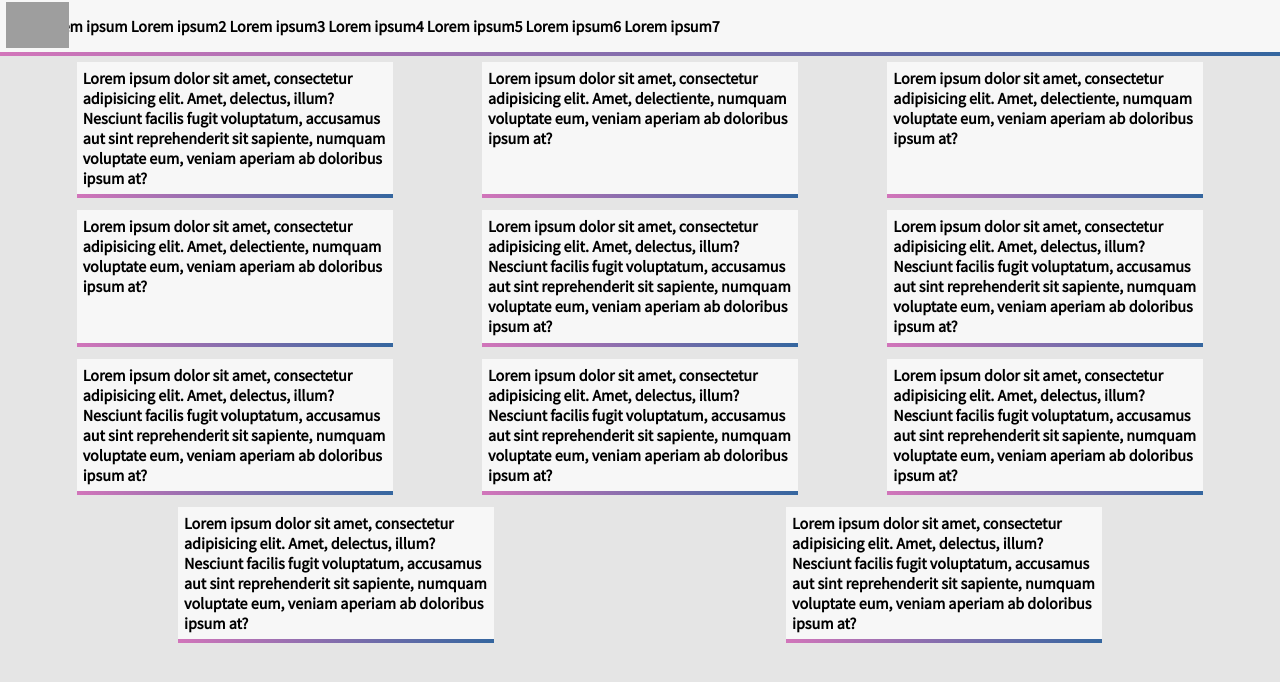
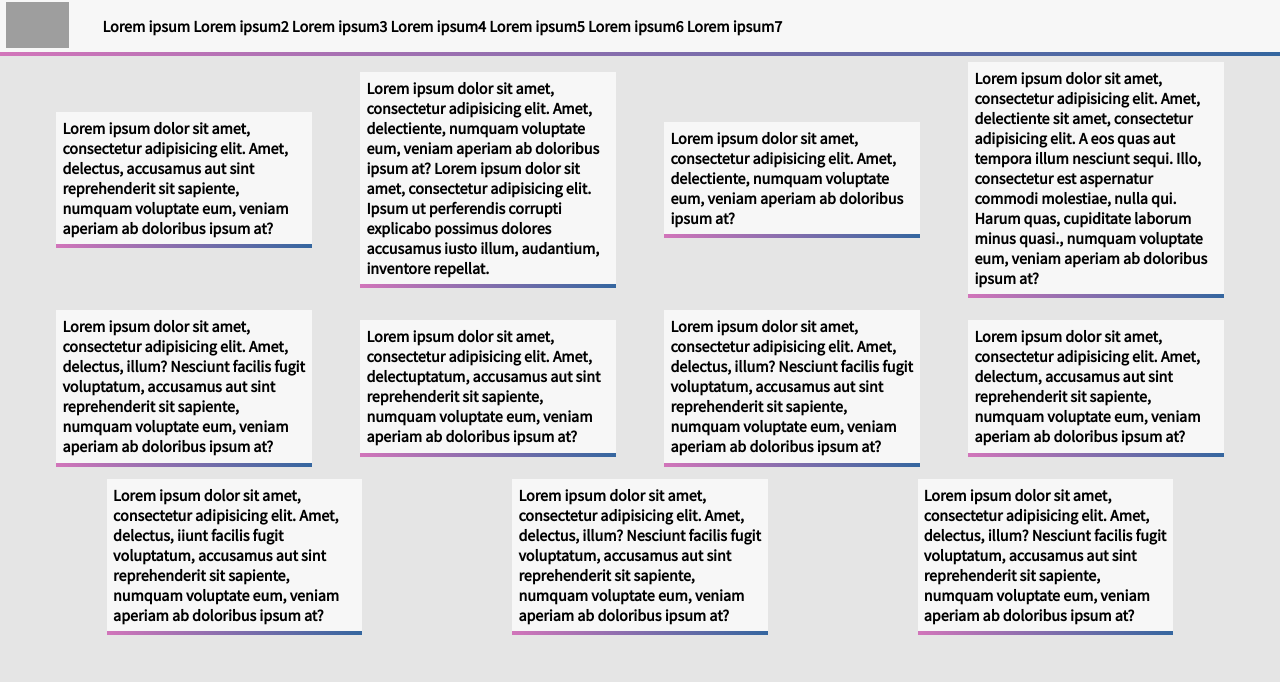
Before and after one commit to wojciechwojciech/wojciechwojciech.github.io, a PHP site: page /kurier/index.html in a window 1280 px wide. Shown: the top 682 px of the page. Run offline with PHP 8.4, Linux system fonts and the light colour scheme; grey boxes are pictures that could not be loaded.

Commit message:
Add files via upload

```diff
--- a/kurier/index.html
+++ b/kurier/index.html
@@ -22,16 +22,16 @@
             </ul>
         </nav>
         <content>
-            <article>Lorem ipsum dolor sit amet, consectetur adipisicing elit. Amet, delectus, illum? Nesciunt facilis fugit voluptatum, accusamus aut sint reprehenderit sit sapiente, numquam voluptate eum, veniam aperiam ab doloribus ipsum at?</article>
+            <article>Lorem ipsum dolor sit amet, consectetur adipisicing elit. Amet, delectus,  accusamus aut sint reprehenderit sit sapiente, numquam voluptate eum, veniam aperiam ab doloribus ipsum at?</article>
+            <article>Lorem ipsum dolor sit amet, consectetur adipisicing elit. Amet, delectiente, numquam voluptate eum, veniam aperiam ab doloribus ipsum at? Lorem ipsum dolor sit amet, consectetur adipisicing elit. Ipsum ut perferendis corrupti explicabo possimus dolores accusamus iusto illum, audantium, inventore repellat.</article>
             <article>Lorem ipsum dolor sit amet, consectetur adipisicing elit. Amet, delectiente, numquam voluptate eum, veniam aperiam ab doloribus ipsum at?</article>
-            <article>Lorem ipsum dolor sit amet, consectetur adipisicing elit. Amet, delectiente, numquam voluptate eum, veniam aperiam ab doloribus ipsum at?</article>
-            <article>Lorem ipsum dolor sit amet, consectetur adipisicing elit. Amet, delectiente, numquam voluptate eum, veniam aperiam ab doloribus ipsum at?</article>
+            <article>Lorem ipsum dolor sit amet, consectetur adipisicing elit. Amet, delectiente sit amet, consectetur adipisicing elit. A eos quas aut tempora illum nesciunt sequi. Illo, consectetur est aspernatur commodi molestiae, nulla qui. Harum quas, cupiditate laborum minus quasi., numquam voluptate eum, veniam aperiam ab doloribus ipsum at?</article>
 <!--            <article><iframe src="https://www.youtube.com/embed?v=TKO8zmF98nI" frameborder="0"></iframe></article>-->
             <article>Lorem ipsum dolor sit amet, consectetur adipisicing elit. Amet, delectus, illum? Nesciunt facilis fugit voluptatum, accusamus aut sint reprehenderit sit sapiente, numquam voluptate eum, veniam aperiam ab doloribus ipsum at?</article>
+            <article>Lorem ipsum dolor sit amet, consectetur adipisicing elit. Amet, delectuptatum, accusamus aut sint reprehenderit sit sapiente, numquam voluptate eum, veniam aperiam ab doloribus ipsum at?</article>
             <article>Lorem ipsum dolor sit amet, consectetur adipisicing elit. Amet, delectus, illum? Nesciunt facilis fugit voluptatum, accusamus aut sint reprehenderit sit sapiente, numquam voluptate eum, veniam aperiam ab doloribus ipsum at?</article>
-            <article>Lorem ipsum dolor sit amet, consectetur adipisicing elit. Amet, delectus, illum? Nesciunt facilis fugit voluptatum, accusamus aut sint reprehenderit sit sapiente, numquam voluptate eum, veniam aperiam ab doloribus ipsum at?</article>
-            <article>Lorem ipsum dolor sit amet, consectetur adipisicing elit. Amet, delectus, illum? Nesciunt facilis fugit voluptatum, accusamus aut sint reprehenderit sit sapiente, numquam voluptate eum, veniam aperiam ab doloribus ipsum at?</article>
-            <article>Lorem ipsum dolor sit amet, consectetur adipisicing elit. Amet, delectus, illum? Nesciunt facilis fugit voluptatum, accusamus aut sint reprehenderit sit sapiente, numquam voluptate eum, veniam aperiam ab doloribus ipsum at?</article>
+            <article>Lorem ipsum dolor sit amet, consectetur adipisicing elit. Amet, delectum, accusamus aut sint reprehenderit sit sapiente, numquam voluptate eum, veniam aperiam ab doloribus ipsum at?</article>
+            <article>Lorem ipsum dolor sit amet, consectetur adipisicing elit. Amet, delectus, iiunt facilis fugit voluptatum, accusamus aut sint reprehenderit sit sapiente, numquam voluptate eum, veniam aperiam ab doloribus ipsum at?</article>
             <article>Lorem ipsum dolor sit amet, consectetur adipisicing elit. Amet, delectus, illum? Nesciunt facilis fugit voluptatum, accusamus aut sint reprehenderit sit sapiente, numquam voluptate eum, veniam aperiam ab doloribus ipsum at?</article>
             <article>Lorem ipsum dolor sit amet, consectetur adipisicing elit. Amet, delectus, illum? Nesciunt facilis fugit voluptatum, accusamus aut sint reprehenderit sit sapiente, numquam voluptate eum, veniam aperiam ab doloribus ipsum at?</article>
 
--- a/kurier/script.js
+++ b/kurier/script.js
@@ -1,5 +1,9 @@
-$(window).on('load resize', function () {
+$(window).on('load resize', function() {
     $('#logo').css({
         'height': $('nav').height() * .9
     });
+    $('nav ul').css({
+        'margin-left': $('#logo').width(),
+        'width': '100%'- $('nav ul').css('margin-left')
+    });
 });
--- a/kurier/styles.css
+++ b/kurier/styles.css
@@ -35,7 +35,8 @@ content{
 */
     flex-flow: row wrap;
     justify-content: space-around;
-    align-content: stretch;
+/*    align-content: stretch;*/
+    align-items: center;
 /*    flex-wrap: wrap-reverse;*/
 /*
     background-image: -webkit-linear-gradient(top, rgb(174,120,120) 0%, rgb(210,117,
@@ -45,7 +46,7 @@ content{
 article{
     margin: .5%;
     padding: .5%;
-    max-width: 25%;
+    max-width: 20%;
     background: #f7f7f7;
     border-bottom-width: 4px;
     border-bottom-style: solid;
```
